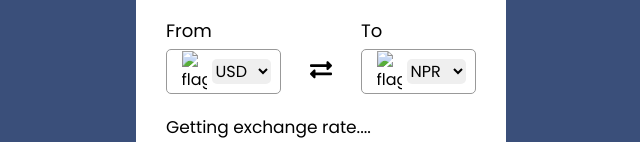
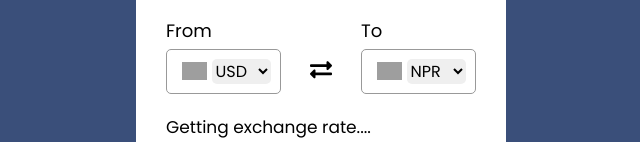
Before and after one commit to onkar49/currency-converter, a plain HTML site: page main.html in a window 1280 px wide. Shown: the part 363-505 px from the top of the page, without its empty margins (319-959 px from the left). Drawn offline with Linux system fonts and the light colour scheme; no server answers; grey boxes are pictures that could not be loaded.

Commit message:
img link updated

```diff
--- a/main.html
+++ b/main.html
@@ -18,7 +18,7 @@
                         <div class="from">
                             <p>From</p>
                             <div class="select-box">
-                                <img src="" alt="flag">
+                                <img src="https://raw.githubusercontent.com/hampusborgos/country-flags/main/png250px/us.png" alt="flag">
                                 <select></select>
                             </div>
                         </div>
@@ -26,7 +26,7 @@
                         <div class="to">
                             <p>To</p>
                             <div class="select-box">
-                                <img src="" alt="flag">
+                                <img src="https://raw.githubusercontent.com/hampusborgos/country-flags/main/png250px/np.png" alt="flag">
                                 <select></select>
                             </div>
                         </div>
```
